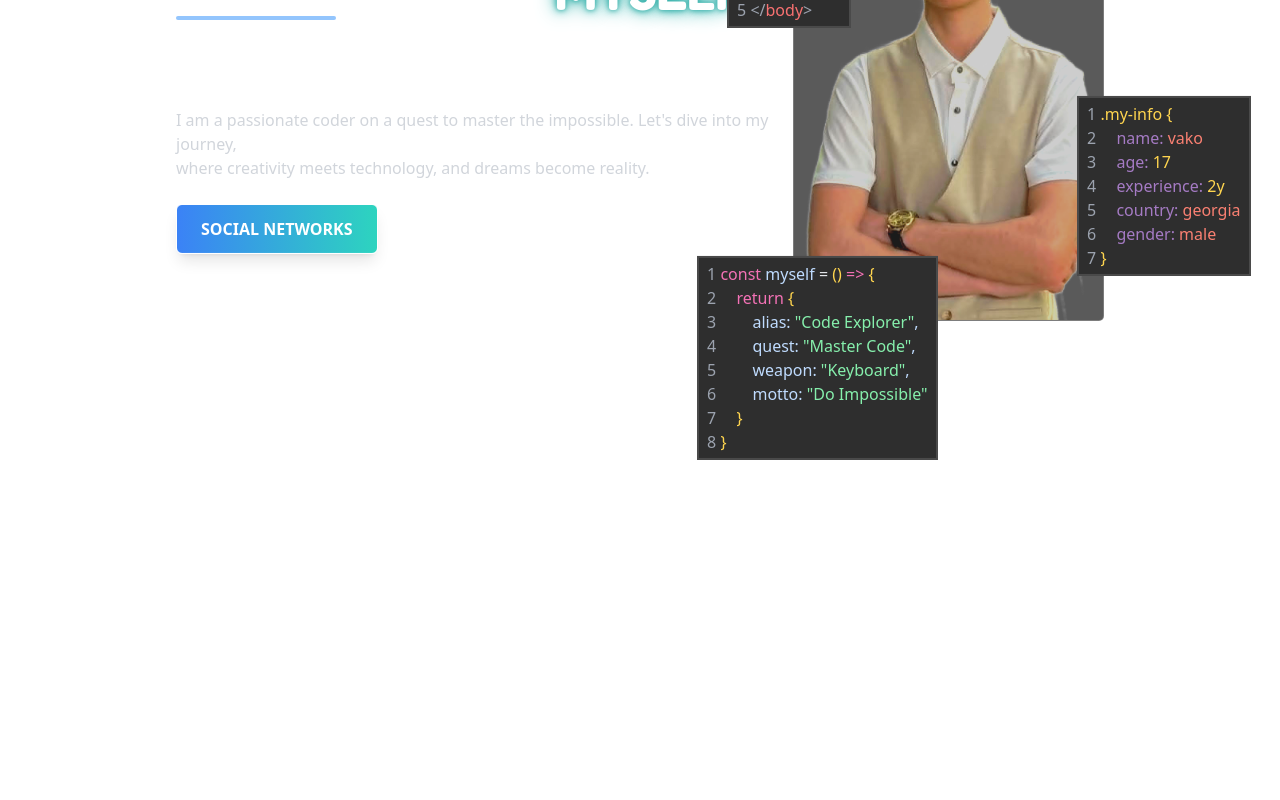
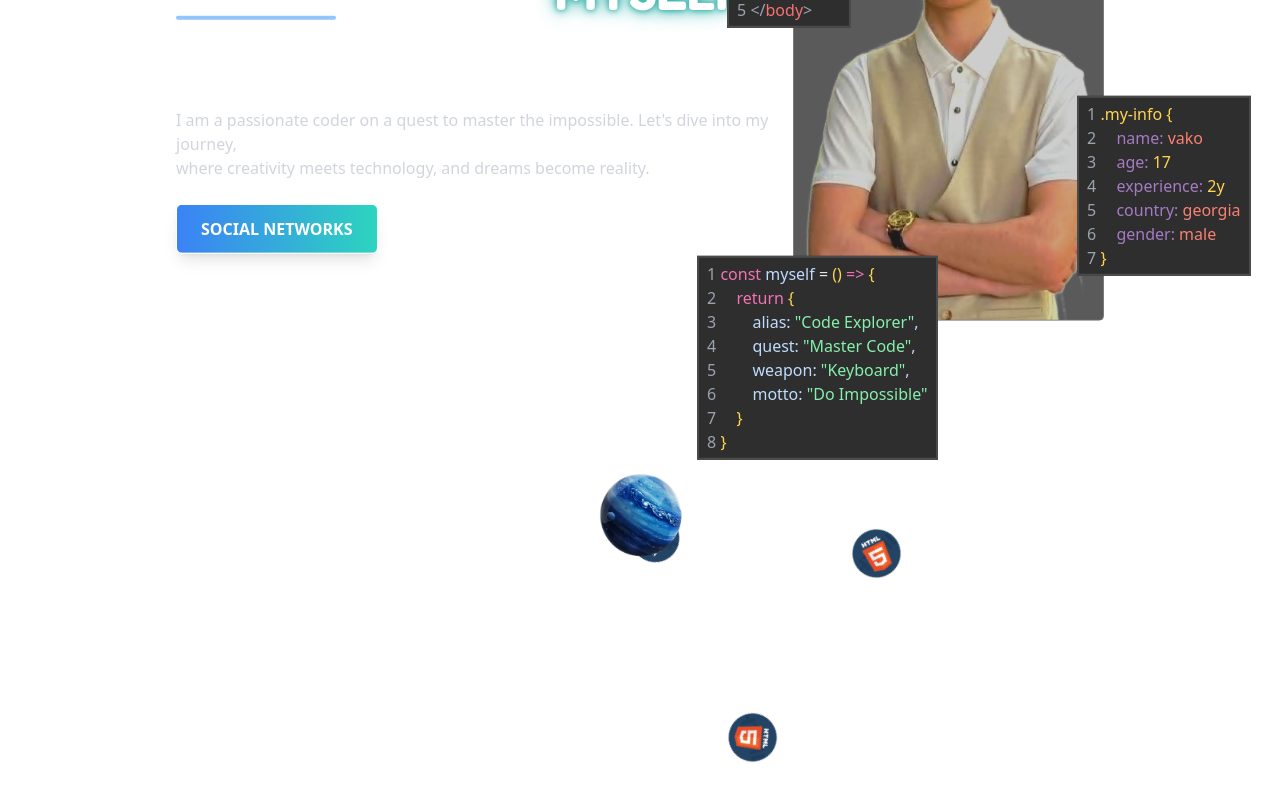
Before and after one commit to ItzVakko/My-Portfolio, a Next.js app: page / in a window 1280 px wide. Shown: the part 1226-2026 px from the top of the page. Built offline with nearby package versions, Linux system fonts and the light colour scheme.

Commit message:
started skills section

```diff
--- /dev/null
+++ b/app/Components/Header/HeaderWrapper.js
@@ -0,0 +1,22 @@
+import WelcomeText from "./WelcomeText";
+import SmoothEffectScroll from "../SmoothEffectScroll";
+import NavBar from "./NavBar";
+import HeaderContent from "./HeaderContent";
+
+const HeaderWrapper = () => {
+  return (
+    <header>
+      <NavBar />
+
+      <SmoothEffectScroll>
+        <WelcomeText />
+      </SmoothEffectScroll>
+
+      <SmoothEffectScroll>
+        <HeaderContent />
+      </SmoothEffectScroll>
+    </header>
+  );
+};
+
+export default HeaderWrapper;
--- /dev/null
+++ b/app/Components/Main/SkillsSection.js
@@ -0,0 +1,70 @@
+"use client";
+
+import { motion } from "framer-motion";
+import Image from "next/image";
+import SkillsPlanet from "../../Assets/Images/SkillsPlanet.png";
+import HtmlLogo from "../../Assets/Images/HTML_Logo.png";
+
+const SkillsSection = () => {
+  return (
+    <div className="relative w-96 h-96 mx-auto">
+      {/* Planet */}
+      <div className="absolute top-1/2 left-1/2 w-24 h-24 transform -translate-x-1/2 -translate-y-1/2 z-20">
+        <Image src={SkillsPlanet} alt="skills planet" />
+      </div>
+
+      {/* Orbiting Skill Logos */}
+      <motion.div
+        className="absolute top-1/2 left-1/2 w-64 h-64 rounded-full transform -translate-x-1/2 -translate-y-1/2"
+        animate={{ rotate: 360 }}
+        transition={{
+          duration: 10,
+          repeat: Infinity,
+          ease: "linear",
+        }}
+      >
+        {/* Skill Logos */}
+        <SkillLogo
+          logoSrc={HtmlLogo}
+          alt="Html Logo"
+          rotation={0}
+          zIndexFront={true}
+        />
+        <SkillLogo
+          logoSrc={HtmlLogo}
+          alt="Skill 2"
+          rotation={120}
+          zIndexFront={false}
+        />
+        <SkillLogo
+          logoSrc={HtmlLogo}
+          alt="Skill 3"
+          rotation={240}
+          zIndexFront={false}
+        />
+      </motion.div>
+    </div>
+  );
+};
+
+// SkillLogo Component to dynamically handle z-index
+const SkillLogo = ({ logoSrc, alt, rotation, zIndexFront }) => {
+  return (
+    <motion.div
+      className={`absolute w-12 h-12 top-1/2 left-1/2 transform origin-center ${
+        zIndexFront ? "z-30" : "z-10"
+      }`}
+      style={{ transform: `rotate(${rotation}deg) translate(8rem)` }}
+      animate={{ zIndex: [10, 30, 10] }}
+      transition={{
+        duration: 10,
+        repeat: Infinity,
+        ease: "linear",
+      }}
+    >
+      <Image src={logoSrc} alt={alt} className="w-full h-full" />
+    </motion.div>
+  );
+};
+
+export default SkillsSection;
--- a/app/page.js
+++ b/app/page.js
@@ -1,24 +1,16 @@
 import React from "react";
-import WelcomeText from "./Components/Header/WelcomeText";
 import BackgroundImage from "./Components/BackgroundImage";
-import SmoothEffectScroll from "./Components/SmoothEffectScroll";
-import NavBar from "./Components/Header/NavBar";
-import HeaderContent from "./Components/Header/HeaderContent";
+import HeaderWrapper from "./Components/Header/HeaderWrapper";
+import SkillsSection from "./Components/Main/SkillsSection";
 
 export default function Home() {
   return (
     <>
       <BackgroundImage />
 
-      <NavBar />
+      <HeaderWrapper />
 
-      <SmoothEffectScroll>
-        <WelcomeText />
-      </SmoothEffectScroll>
-
-      <SmoothEffectScroll>
-        <HeaderContent />
-      </SmoothEffectScroll>
+      <SkillsSection />
 
       <div className="h-[900px]"></div>
     </>
--- a/tailwind.config.js
+++ b/tailwind.config.js
@@ -7,6 +7,9 @@ module.exports = {
   ],
   theme: {
     extend: {
+      animation: {
+        "spin-slow": "spin 10s linear infinite",
+      },
       colors: {
         customGray: "rgba(21, 21, 21, 0.7)",
         customWhite: "rgba(255, 255, 255, 0.2)",
```
Also changed, not shown: app/Assets/Images/HTML_Logo.png (added), app/Assets/Images/SkillsPlanet.png (added).
